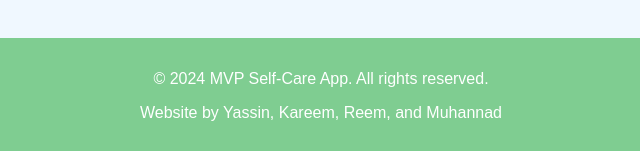
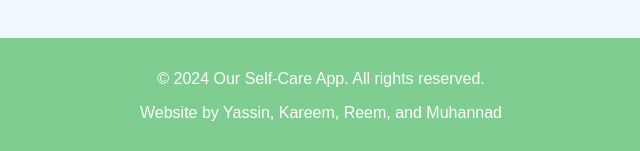
Before and after one commit to Reem633/SelfCareApp, a plain HTML site: page features.html in a window 1280 px wide. Shown: the part 646-797 px from the top of the page, 319-959 px from the left. Drawn offline with Linux system fonts and the light colour scheme.

Commit message:
Update features.html

```diff
--- a/features.html
+++ b/features.html
@@ -3,7 +3,7 @@
 <head>
     <meta charset="UTF-8">
     <meta name="viewport" content="width=device-width, initial-scale=1.0">
-    <title>Features - MVP Self-Care App</title>
+    <title>Features - Our Self-Care App</title>
     <link rel="stylesheet" href="styles.css">
 </head>
 <body>
@@ -36,7 +36,7 @@
         </section>
     </main>
     <footer>
-        <p>&copy; 2024 MVP Self-Care App. All rights reserved.</p>
+        <p>&copy; 2024 Our Self-Care App. All rights reserved.</p>
         <p>Website by Yassin, Kareem, Reem, and Muhannad</p>
     </footer>
 </body>
```
